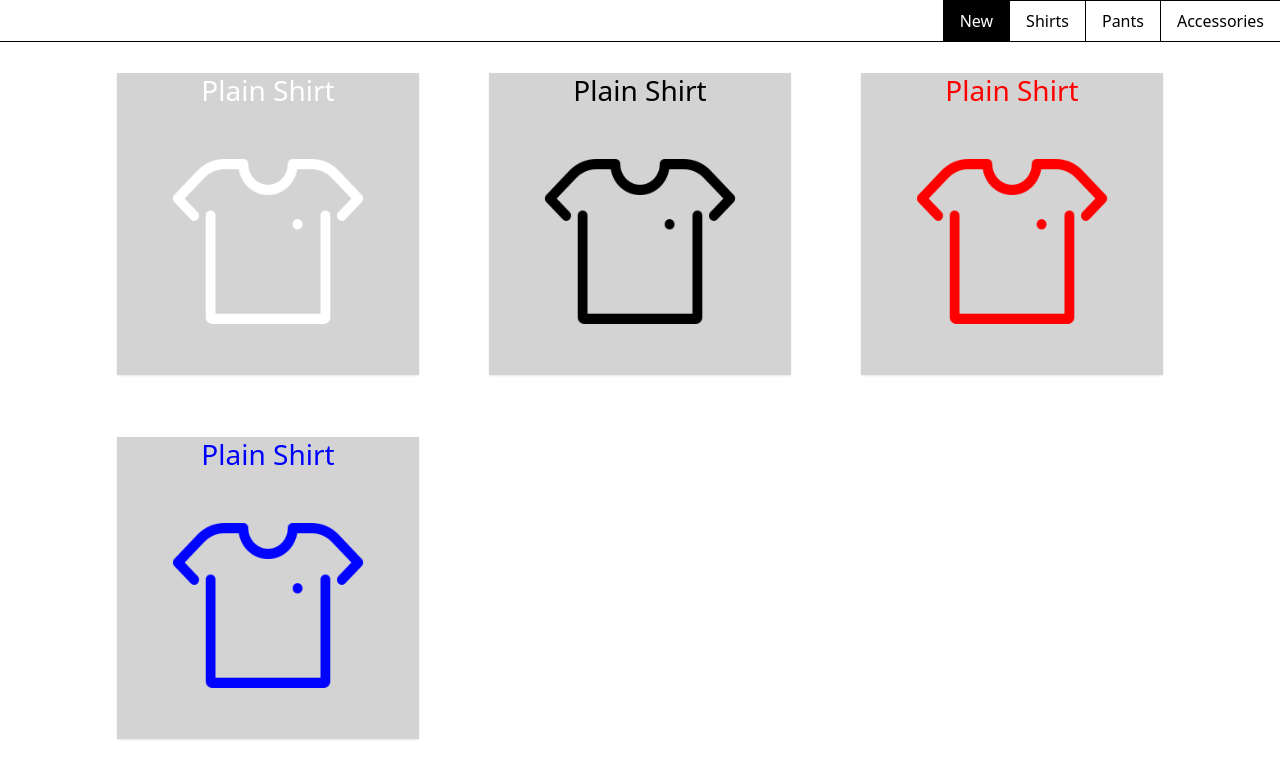
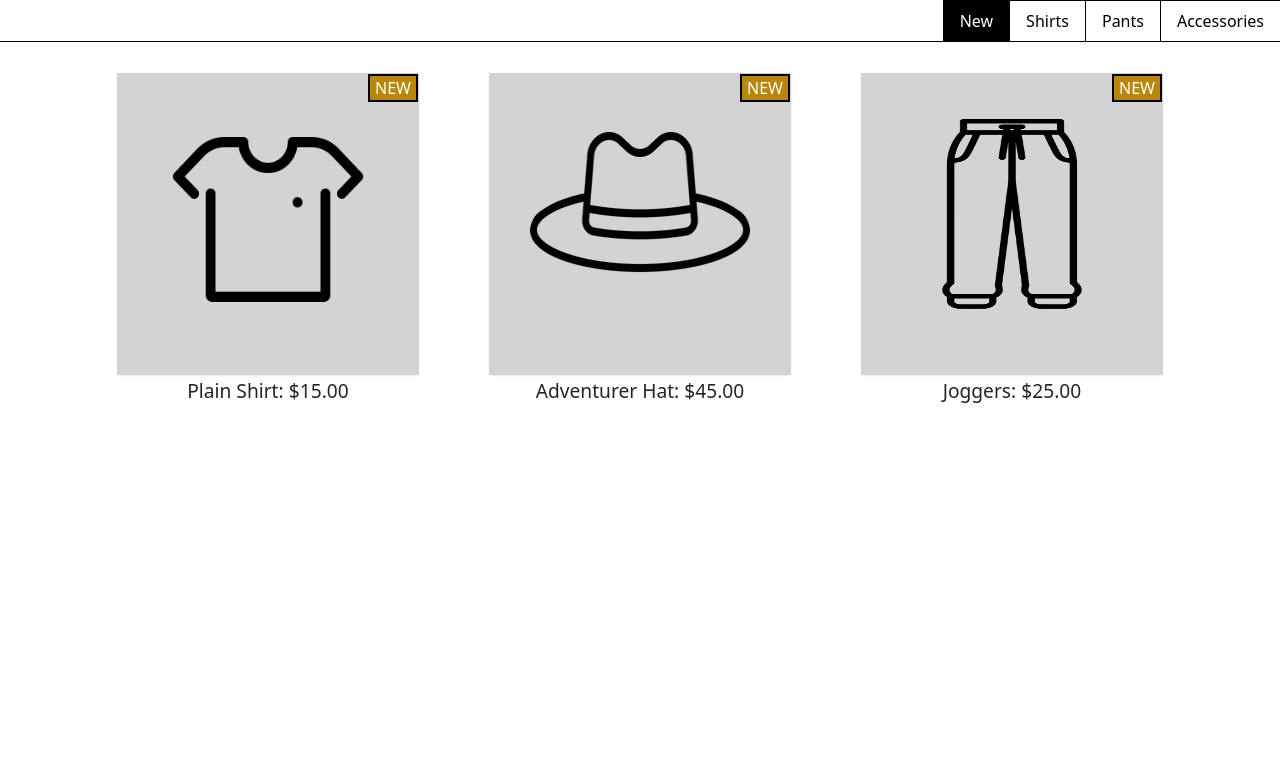
Before and after one commit to Jaredsimonelli/mock-online-shop-react, a React (Create React App) app: page / in a window 1280 px wide. Shown: the top 778 px of the page. Built offline with nearby package versions, Linux system fonts and the light colour scheme.

Commit message:
added msg tags and mo stlying updates

```diff
--- a/src/App.js
+++ b/src/App.js
@@ -13,6 +13,10 @@ import Grid from "./components/Grid";
 import { shirtList, accessoriesList, pantsList } from "./constants/consts";
 
 function App() {
+  const newItemsList = shirtList
+    .concat(accessoriesList, pantsList)
+    .filter((item) => item.msg === "NEW");
+
   //   const counter = useSelector((state) => state.counter);
   //   const isLogged = useSelector((state) => state.isLogged);
   //   const dispatch = useDispatch();
@@ -27,7 +31,7 @@ function App() {
           exact
           render={(props) => (
             <>
-              <Grid items={shirtList} />
+              <Grid items={newItemsList} />
               {/* <h1>Counter {counter}</h1> */}
               {/* <button onClick={() => dispatch(increment(5))}>+</button> */}
               {/* <button onClick={() => dispatch(decrement())}>-</button> */}
--- a/src/components/Grid.js
+++ b/src/components/Grid.js
@@ -10,8 +10,6 @@ import joggersIcon from "../icons/joggers.png";
 
 const Grid = ({ items }) => {
   const getIcon = (itemIcon) => {
-    console.log(itemIcon);
-
     let icon;
 
     switch (itemIcon) {
@@ -52,13 +50,19 @@ const Grid = ({ items }) => {
     <div className="container">
       <div className="grid">
         {items.map((item) => (
-          <div
-            className="box-wrapper"
-            style={{ color: item.color }}
-            key={`${item.name} + ${item.color}`}
-          >
+          <div className="box-wrapper" key={`${item.name} + ${item.color}`}>
             <div className="box">
-              <h3>{item.name}</h3>
+              {item.msg && (
+                <div
+                  className="topcorner"
+                  style={{
+                    backgroundColor:
+                      item.msg === "NEW" ? "darkgoldenrod" : "darkgreen",
+                  }}
+                >
+                  {item.msg}
+                </div>
+              )}
               <img
                 className={`icon ${item.color}`}
                 style={{ marginTop: item.margin }}
@@ -68,6 +72,10 @@ const Grid = ({ items }) => {
                 height={item.imgHeight || "256px"}
               ></img>
             </div>
+
+            <div className="label">
+              {item.name}: {item.price}
+            </div>
           </div>
         ))}
       </div>
--- a/src/constants/consts.js
+++ b/src/constants/consts.js
@@ -4,29 +4,35 @@ export const shirtList = [
     type: "shirts",
     color: "white",
     icon: "tshirt",
+    margin: "20px",
     imgHeight: "220px",
     imgWidth: "210px",
     sizes: ["xs", "sm", "md", "lg", "xl"],
-    msg: "",
+    price: "$10.00",
+    msg: "SALE",
   },
   {
     name: "Plain Shirt",
     type: "shirts",
     color: "black",
     icon: "tshirt",
+    margin: "20px",
     imgHeight: "220px",
     imgWidth: "210px",
     sizes: ["xs", "sm", "md", "lg", "xl"],
-    msg: "",
+    price: "$15.00",
+    msg: "NEW",
   },
   {
     name: "Plain Shirt",
     type: "shirts",
     color: "red",
     icon: "tshirt",
+    margin: "20px",
     imgHeight: "220px",
     imgWidth: "210px",
     sizes: ["xs", "sm", "md", "lg", "xl"],
+    price: "$15.00",
     msg: "",
   },
   {
@@ -34,9 +40,11 @@ export const shirtList = [
     type: "shirts",
     color: "blue",
     icon: "tshirt",
+    margin: "20px",
     imgHeight: "220px",
     imgWidth: "210px",
     sizes: ["xs", "sm", "md", "lg", "xl"],
+    price: "$15.00",
     msg: "",
   },
 ];
@@ -47,21 +55,23 @@ export const pantsList = [
     type: "pants",
     color: "black",
     icon: "joggers",
-    margin: "25px",
+    margin: "45px",
     imgHeight: "190px",
     imgWidth: "140px",
     sizes: [],
-    msg: "",
+    price: "$25.00",
+    msg: "NEW",
   },
   {
     name: "Long Pants",
     type: "pants",
     color: "khaki",
     icon: "pants-long",
-    margin: "25px",
+    margin: "50px",
     imgHeight: "190px",
     imgWidth: "140px",
     sizes: [],
+    price: "$30.00",
     msg: "",
   },
   {
@@ -69,10 +79,11 @@ export const pantsList = [
     type: "pants",
     color: "blue",
     icon: "pants-long",
-    margin: "25px",
+    margin: "50px",
     imgHeight: "190px",
     imgWidth: "140px",
     sizes: [],
+    price: "$30.00",
     msg: "",
   },
   {
@@ -80,9 +91,11 @@ export const pantsList = [
     type: "pants",
     color: "black",
     icon: "pants-short",
+    margin: "45px",
     imgHeight: "190px",
     imgWidth: "190px",
     sizes: [],
+    price: "$20.00",
     msg: "",
   },
   {
@@ -90,19 +103,11 @@ export const pantsList = [
     type: "pants",
     color: "blue",
     icon: "pants-short",
+    margin: "45px",
     imgHeight: "190px",
     imgWidth: "190px",
     sizes: [],
-    msg: "",
-  },
-  {
-    name: "Shorts",
-    type: "pants",
-    color: "khaki",
-    icon: "pants-short",
-    imgHeight: "190px",
-    imgWidth: "190px",
-    sizes: [],
+    price: "$20.00",
     msg: "",
   },
 ];
@@ -115,16 +120,19 @@ export const accessoriesList = [
     icon: "indianajones",
     imgWidth: "220px",
     sizes: [],
-    msg: "",
+    price: "$45.00",
+    msg: "NEW",
   },
   {
     name: "Belt",
     type: "accessory",
     color: "black",
     icon: "belt",
+    margin: "30px",
     imgHeight: "220px",
     imgWidth: "220px",
     sizes: [],
+    price: "$18.50",
     msg: "",
   },
   {
@@ -132,21 +140,23 @@ export const accessoriesList = [
     type: "accessory",
     color: "black",
     icon: "socks",
-    margin: "25px",
+    margin: "50px",
     imgHeight: "190px",
     imgWidth: "190px",
     sizes: [],
-    msg: "",
+    price: "$2.00",
+    msg: "SALE",
   },
   {
     name: "Watch",
     type: "accessory",
     color: "black",
     icon: "watch",
-    margin: "45px",
+    margin: "70px",
     imgHeight: "150px",
     imgWidth: "150px",
     sizes: [],
+    price: "$65.00",
     msg: "",
   },
 ];
--- a/src/index.css
+++ b/src/index.css
@@ -61,6 +61,10 @@ a {
   background-color: lightgray !important;
   width: 300px;
   height: 300px;
+  position: relative;
+}
+.box-wrapper {
+  position: relative;
 }
 .container {
   padding-right: 15px;
@@ -77,6 +81,25 @@ a {
   display: flex;
   justify-content: center;
   width: 100%;
+}
+
+.topcorner {
+  border: 2px solid black;
+  width: 50px;
+  position: absolute;
+  top: 0px;
+  right: 0px;
+  color: white;
+}
+
+.label {
+  font-size: larger;
+  position: absolute;
+  bottom: 0;
+}
+
+.box:hover img {
+  transform: scale(1.2);
 }
 
 @media (min-width: 728px) {
```
